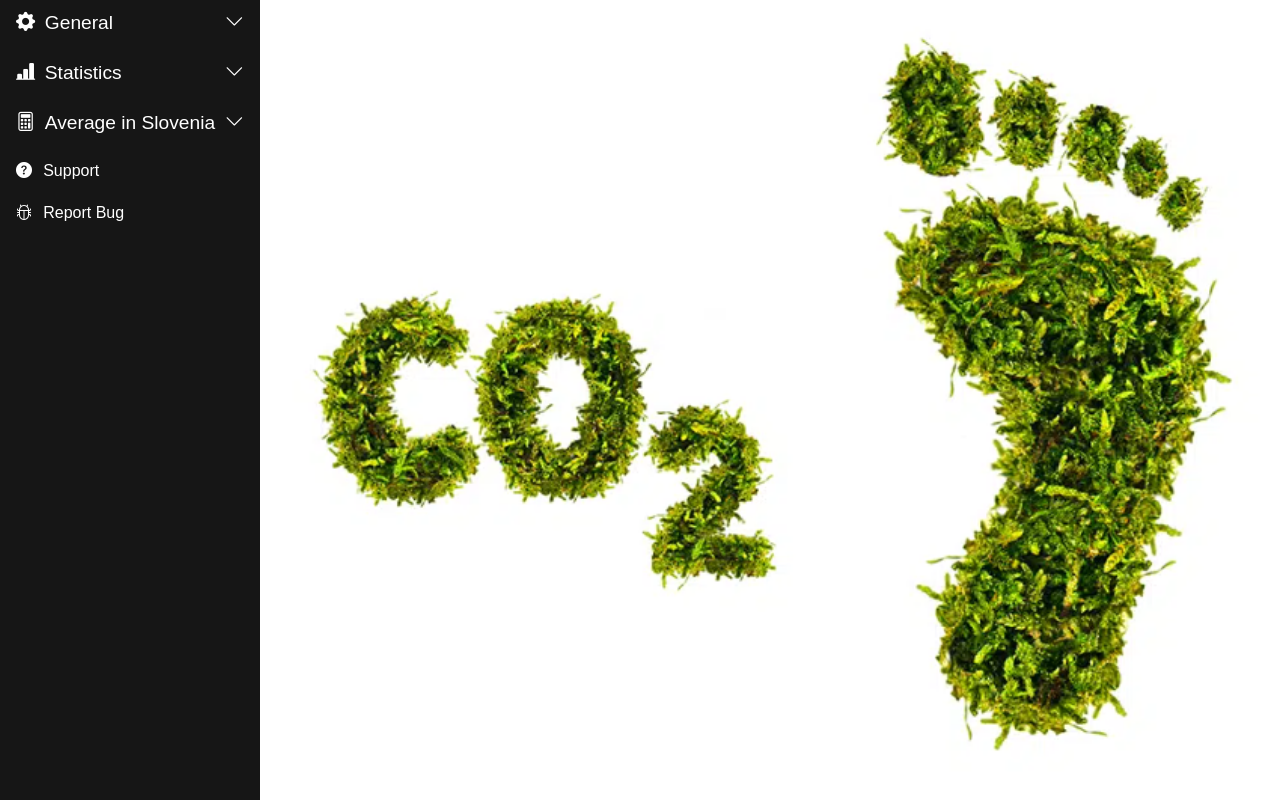
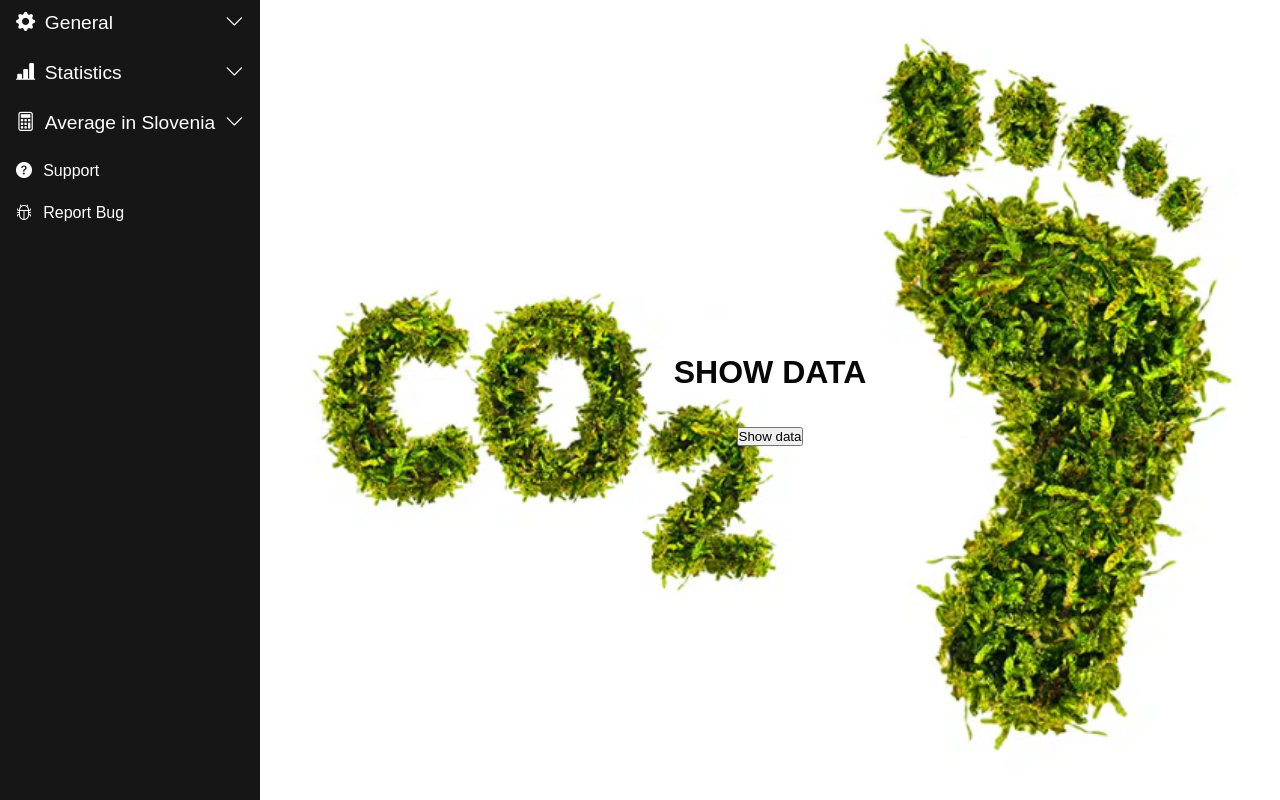
Before and after one commit to Doca123/C02-footprint, a React (Create React App) app: page /stats in a window 1280 px wide. Built offline with nearby package versions, Linux system fonts and the light colour scheme.

Commit message:
get metoda

```diff
--- a/src/App.js
+++ b/src/App.js
@@ -6,7 +6,7 @@ import Transport from "./components/transport";
 import Home from "./components/home";
 import Buildings from "./components/buildings";
 import About from "./components/About";
-
+import Stats from "./components/Stats";
 
 function App() {
 
@@ -20,6 +20,7 @@ function App() {
 <BrowserRouter>
       <Routes>
           <Route path="" element={<Home />} />
+          <Route path="stats" element={<Stats />} />
           <Route path="person" element={<Person />} />
           <Route path="buildings" element={<Buildings />} />
           <Route path="transport" element={<Transport />} />
--- /dev/null
+++ b/src/components/Stats.js
@@ -0,0 +1,13 @@
+const Stats = () => {
+    return (
+        <div>
+           <h1>SHOW DATA</h1>
+           <br />
+           <br />
+            <button>Show data</button>
+        </div>
+    )
+
+};
+
+  export default Stats;
```
Also changed, not shown: 1 other file (tests, documents, lock files or other folders).
